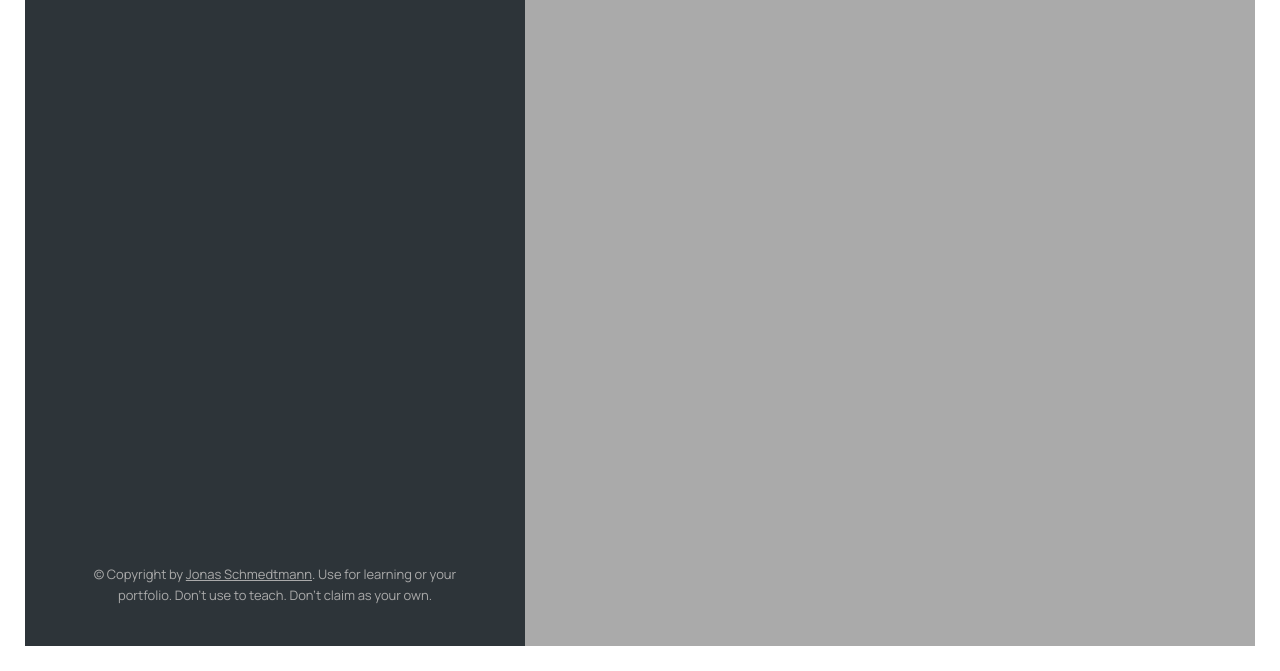
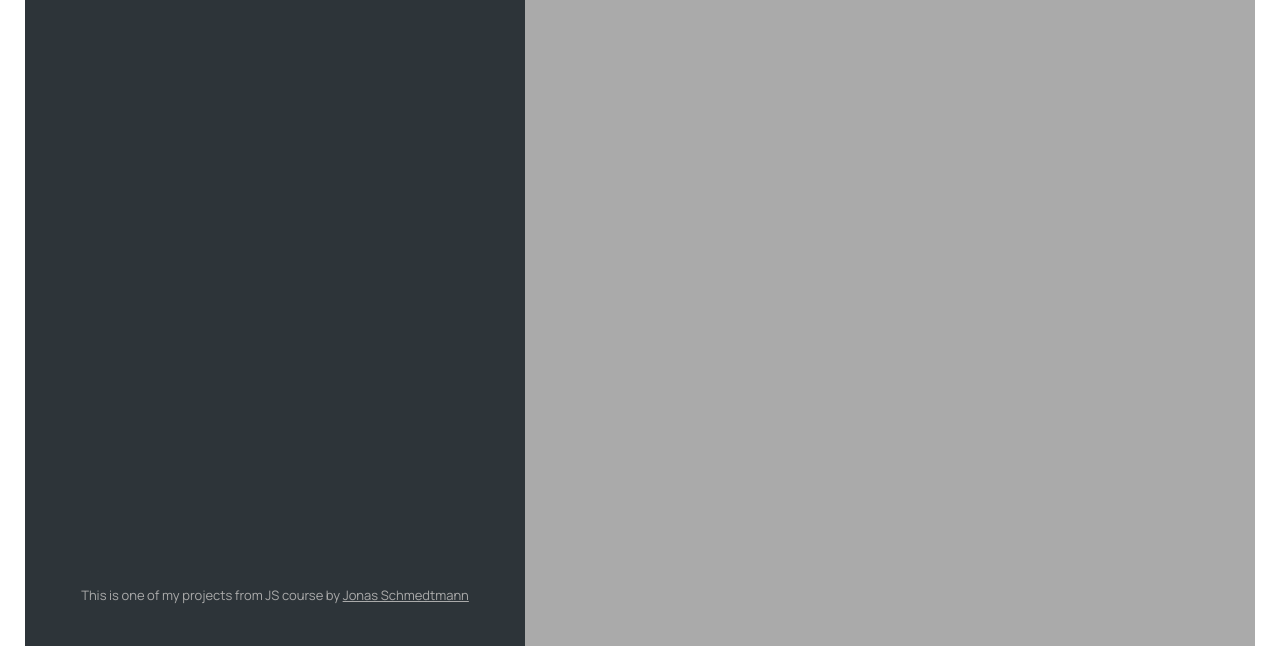
Before and after one commit to matiurrahman59/Mapty-APP, a plain HTML site: page index.html in a window 1280 px wide. Shown: the part 129-800 px from the top of the page. Drawn offline with nearby package versions, Linux system fonts and the light colour scheme.

Commit message:
mapty app final vertion

```diff
--- a/index.html
+++ b/index.html
@@ -118,16 +118,14 @@
           </div>
         </li> -->
       </ul>
-
       <p class="copyright">
-        &copy; Copyright by
+        This is one of my projects from JS course by
         <a
           class="twitter-link"
           target="_blank"
           href="https://twitter.com/jonasschmedtman"
           >Jonas Schmedtmann</a
-        >. Use for learning or your portfolio. Don't use to teach. Don't claim
-        as your own.
+        >
       </p>
     </div>
 
```
